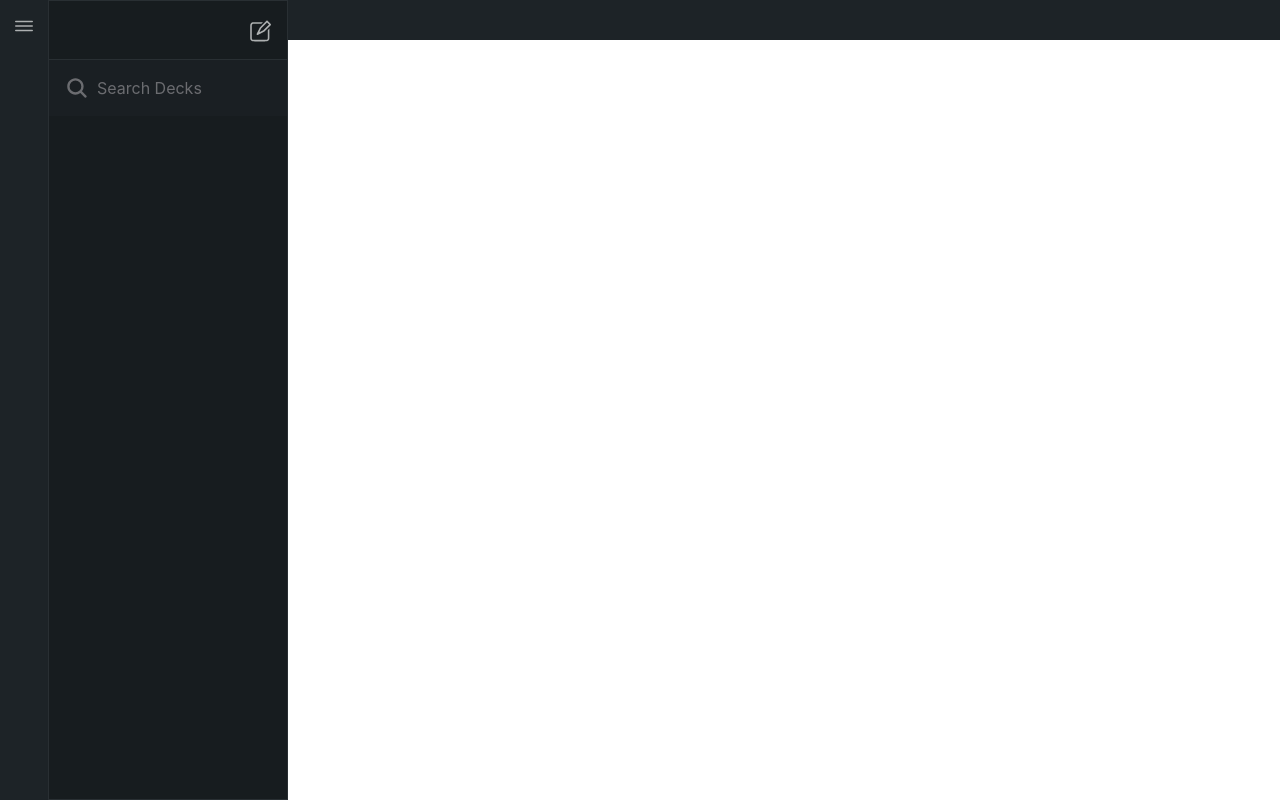
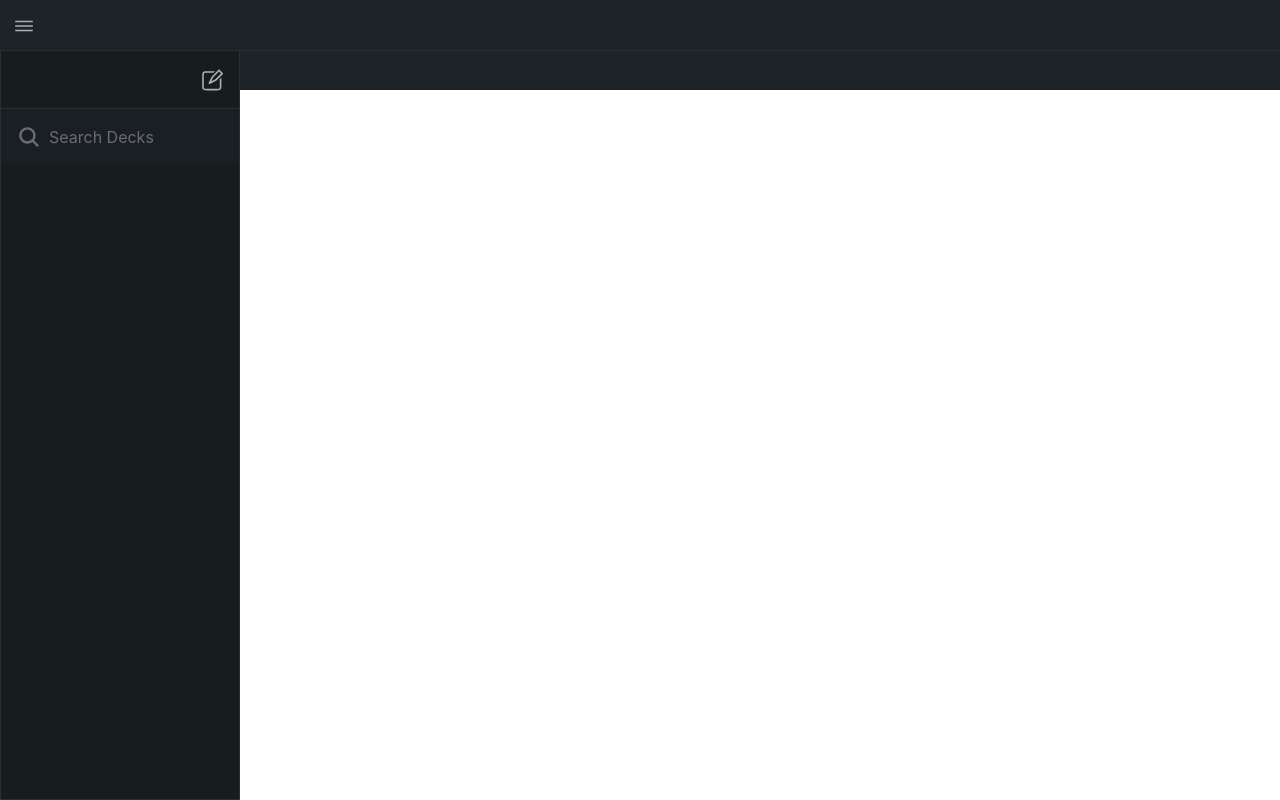
Before and after one commit to joao-miguel8/SuperNotes, a React (Vite) app: page /flashcards in a window 1280 px wide. Built offline with nearby package versions, Linux system fonts and the light colour scheme.

Commit message:
- Change markup/styling for FlashCardsPage.tsx for positioning header on top not on side
- wrap header in div
- wrap  scrolling container for deck tiles list with another div
- Remove unnecessary css styles

```diff
--- a/src/pages/FlashCardsPage.tsx
+++ b/src/pages/FlashCardsPage.tsx
@@ -22,13 +22,16 @@ function FlashCardsPage() {
 	};
 
 	return (
-		<>
+		<div className="h-screen">
 			<AddNewDeck showAddNewDeckModal={showAddNewDeckModal} setShowAddNewDeckModal={(bool: boolean) => setShowAddNewDeckModal(bool)} setDecks={setDecks} />
-			<div className="inline-flex h-screen w-full">
+			<div className="flex flex-col h-full">
+				<div>
 					{/* page header | menu btn */}
 					<Header isSideNavClosed={isSideNavClosed} setIsSideNavClosed={() => setIsSideNavClosed(!isSideNavClosed)} />
+				</div>
 				{/* Decks preview list wrapper */}
-				<div className="w-fit inline-block">
+				<div className="flex h-full">
+					<div className="w-fit">
 						{/* scrolling container for deck tiles list */}
 						<div className="w-60 h-full scrollbar-none overflow-auto overscroll-contain border-[1.6px] border-[#292F33] bg-[#171C1F]">
 							{/* header + search bar wrapper */}
@@ -60,9 +63,9 @@ function FlashCardsPage() {
 						</div>
 					</div>
 					{/* left-side main content container */}
-				<div className="inline-flex flex-col flex-1 h-full overflow-auto">
+					<div className="flex-1 overflow-auto">
 						{/* left-side main-content header */}
-					<div className="py-2 h-10 sticky top-0 w-full flex justify-center bg-[#1D2327]">
+						<div className="py-2 h-10 sticky top-0 w-full flex justify-center bg-[#1D2327] border-t-[1.6px] border-[#292F33]">
 							{currentDeckIndex !== -1 && (
 								<input
 									value={decks[currentDeckIndex]?.name}
@@ -75,10 +78,11 @@ function FlashCardsPage() {
 							)}
 						</div>
 						{/* left-side main-content */}
-					<div className="w-full flex-1 bg-white"></div>
+						<div className="w-full h-full flex-1 bg-white"></div>
 					</div>
 				</div>
-		</>
+			</div>
+		</div>
 	);
 }
 
```
Lines whose indentation alone changed are shown as unchanged.
